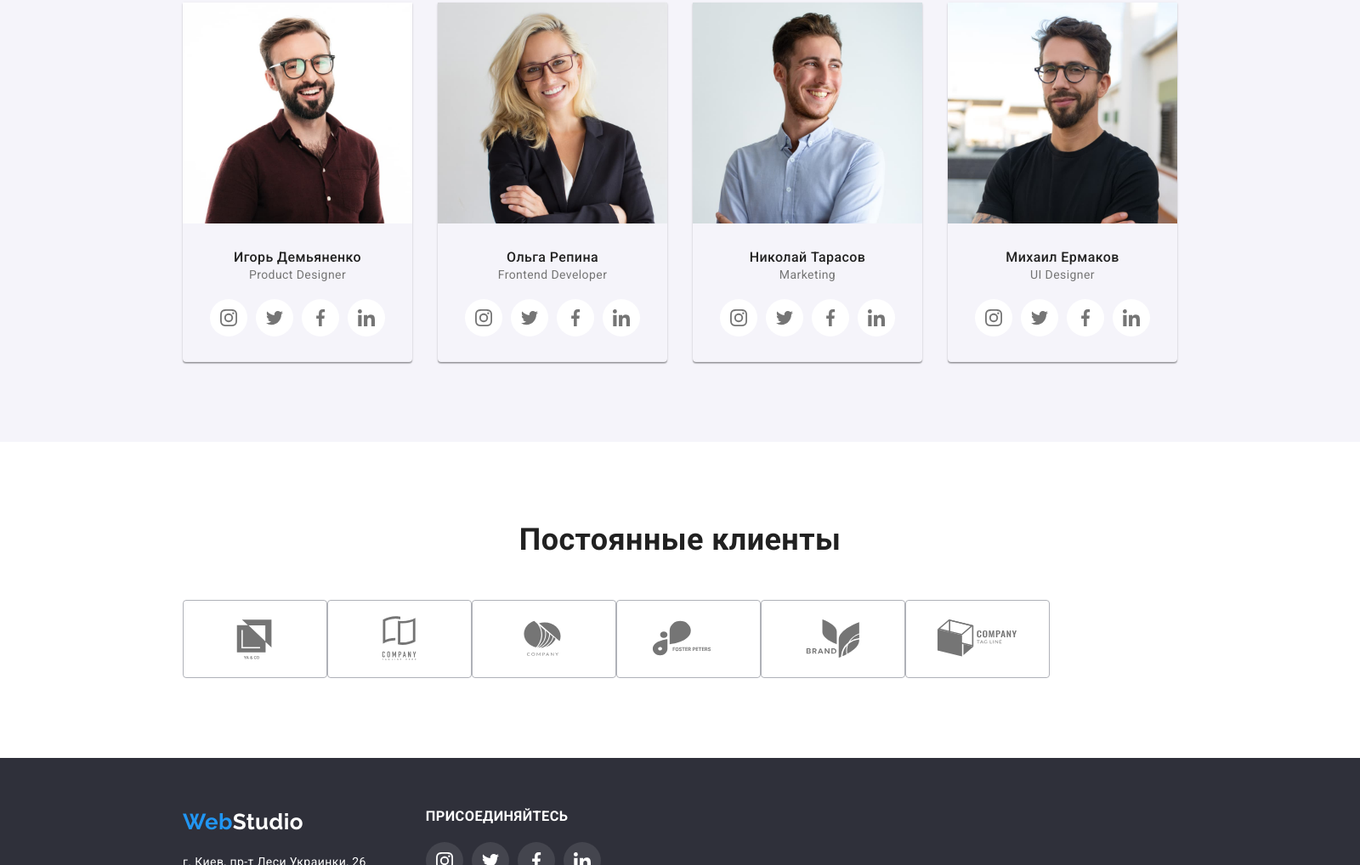
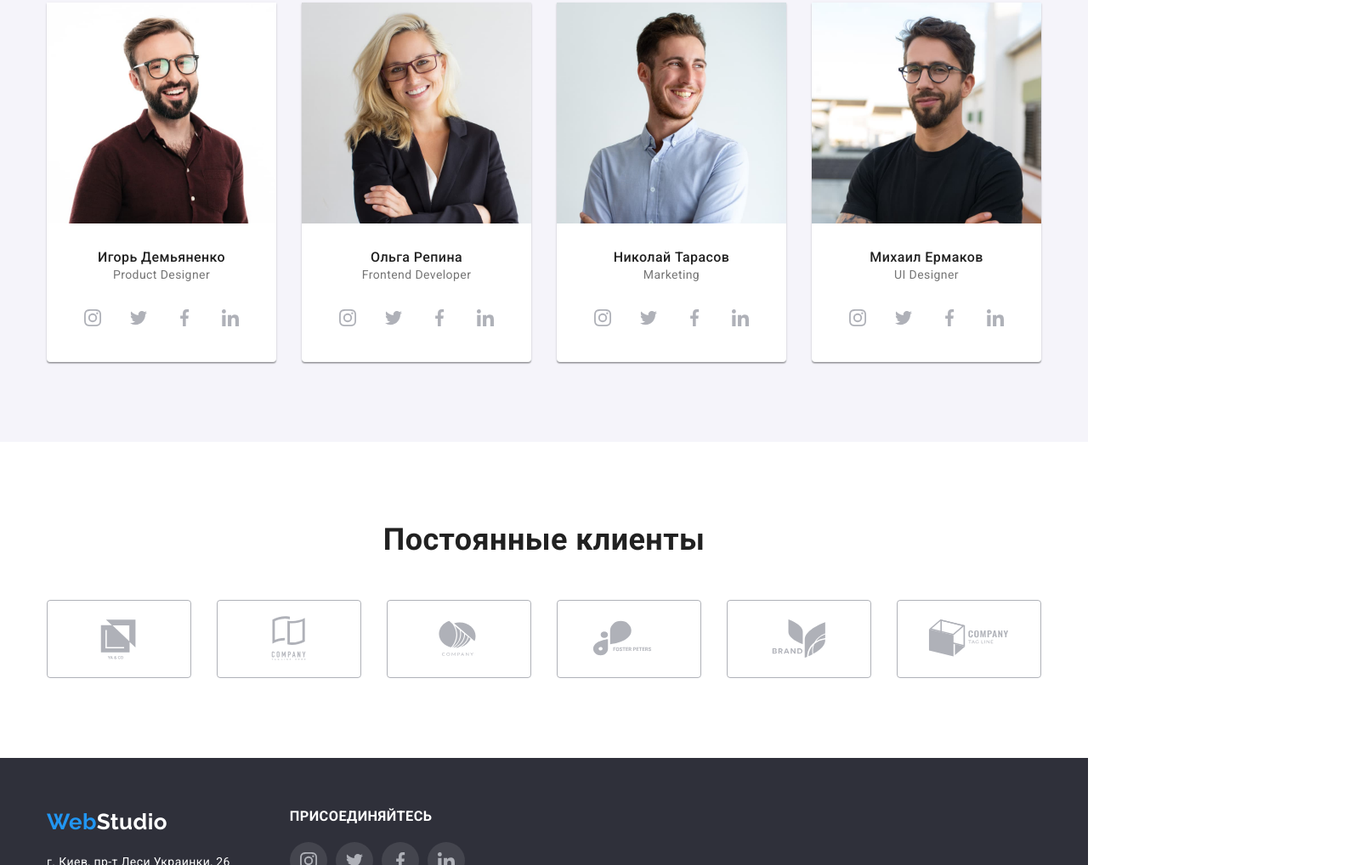
Before and after one commit to palkaz/goit-markup-hw-04, a plain HTML site: page index.html in a window 1280 px wide. Shown: the part 1782-2800 px from the top of the page at 85% size, 1600 px wide, since content can reach past the window. Drawn offline with nearby package versions, Linux system fonts and the light colour scheme.

Commit message:
структура постоянные клиенты
согласно замечаниям изменил структуру, удалил лишние свойства из body

```diff
--- a/css/styles.css
+++ b/css/styles.css
@@ -10,6 +10,7 @@
   --header-line-color: #ececec;
   --background-hero-footer: #2f303a;
   --background-btn-filter: #f5f4fa;
+  --icon-items-color: #afb1b8;
   --footer-contact: rgba(255, 255, 255, 0.6);
   --footer-bg-icon: rgba(255, 255, 255, 0.1);
 }
@@ -20,10 +21,6 @@ body {
   font-size: 14px;
   line-height: 1.71;
   letter-spacing: 0.03em;
-
-  width: 1600px;
-  margin-left: auto;
-  margin-right: auto;
 }
 
 /* скрытие маркера списка, сброс отступов для списков */
@@ -297,6 +294,7 @@ img {
 
 .userpic-wrapper {
   margin-left: 30px;
+  background-color: var(--header-hero-color);
 
   box-shadow: 0px 1px 3px rgba(0, 0, 0, 0.12), 0px 1px 1px rgba(0, 0, 0, 0.14),
     0px 2px 1px rgba(0, 0, 0, 0.2);
@@ -357,12 +355,12 @@ img {
   height: inherit;
   align-items: center;
   justify-content: center;
-  fill: var(--txt-color);
+  fill: var(--icon-items-color);
 }
 /* форматирование для футера */
 .footer .items-link {
   background-color: var(--footer-bg-icon);
-  fill: var(--header-hero-color);
+  fill: var(--icon-items-color);
 }
 
 /* изменение цвета иконок */
@@ -379,19 +377,27 @@ img {
   padding-bottom: 94px;
 }
 
+/* иконки блочные, размеры их */
+.clients-list {
+  width: 170px;
+  height: 92px;
+}
+
 /* размещение иконок наши клиенты */
 .clients-wrapper {
-  fill: var(--txt-color);
+  fill: var(--icon-items-color);
+  justify-content: space-between;
 }
 
-/* иконки блочные, размеры их */
+/* иконки блочные, расположение их */
 .clients-item {
   display: flex;
   align-items: center;
   justify-content: center;
-  width: 170px;
-  height: 92px;
+  width: 100%;
+  height: 100%;
 
+  fill: var(--icon-items-color);
   border: 1px solid #afb1b8;
   box-sizing: border-box;
   border-radius: 4px;
--- a/index.html
+++ b/index.html
@@ -399,47 +399,59 @@
         <div class="container">
           <h2 class="h2-title">Постоянные клиенты</h2>
           <ul class="clients-wrapper list">
-            <li class="clients-item">
+            <li class="clients-list">
+              <a href="" class="clients-item link">
                 <svg class="icon-clients" width="106px" height="60px">
                   <use
                     href="./images/symbol-defs-all.svg#icon-regular-logo1"
                   ></use>
                 </svg>
+              </a>
             </li>
-            <li class="clients-item">
+            <li class="clients-list">
+              <a href="" class="clients-item link">
                 <svg class="icon-clients" width="106px" height="60px">
                   <use
                     href="./images/symbol-defs-all.svg#icon-regular-logo2"
                   ></use>
                 </svg>
+              </a>
             </li>
-            <li class="clients-item">
+            <li class="clients-list">
+              <a href="" class="clients-item link">
                 <svg class="icon-clients" width="106px" height="60px">
                   <use
                     href="./images/symbol-defs-all.svg#icon-regular-logo3"
                   ></use>
                 </svg>
+              </a>
             </li>
-            <li class="clients-item">
+            <li class="clients-list">
+              <a href="" class="clients-item link">
                 <svg class="icon-clients" width="106px" height="60px">
                   <use
                     href="./images/symbol-defs-all.svg#icon-regular-logo4"
                   ></use>
                 </svg>
+              </a>
             </li>
-            <li class="clients-item">
+            <li class="clients-list">
+              <a href="" class="clients-item link">
                 <svg class="icon-clients" width="106px" height="60px">
                   <use
                     href="./images/symbol-defs-all.svg#icon-regular-logo5"
                   ></use>
                 </svg>
+              </a>
             </li>
-            <li class="clients-item">
+            <li class="clients-list">
+              <a href="" class="clients-item link">
                 <svg class="icon-clients" width="106px" height="60px">
                   <use
                     href="./images/symbol-defs-all.svg#icon-regular-logo6"
                   ></use>
                 </svg>
+              </a>
             </li>
           </ul>
         </div>
```
Lines whose indentation alone changed are shown as unchanged.
